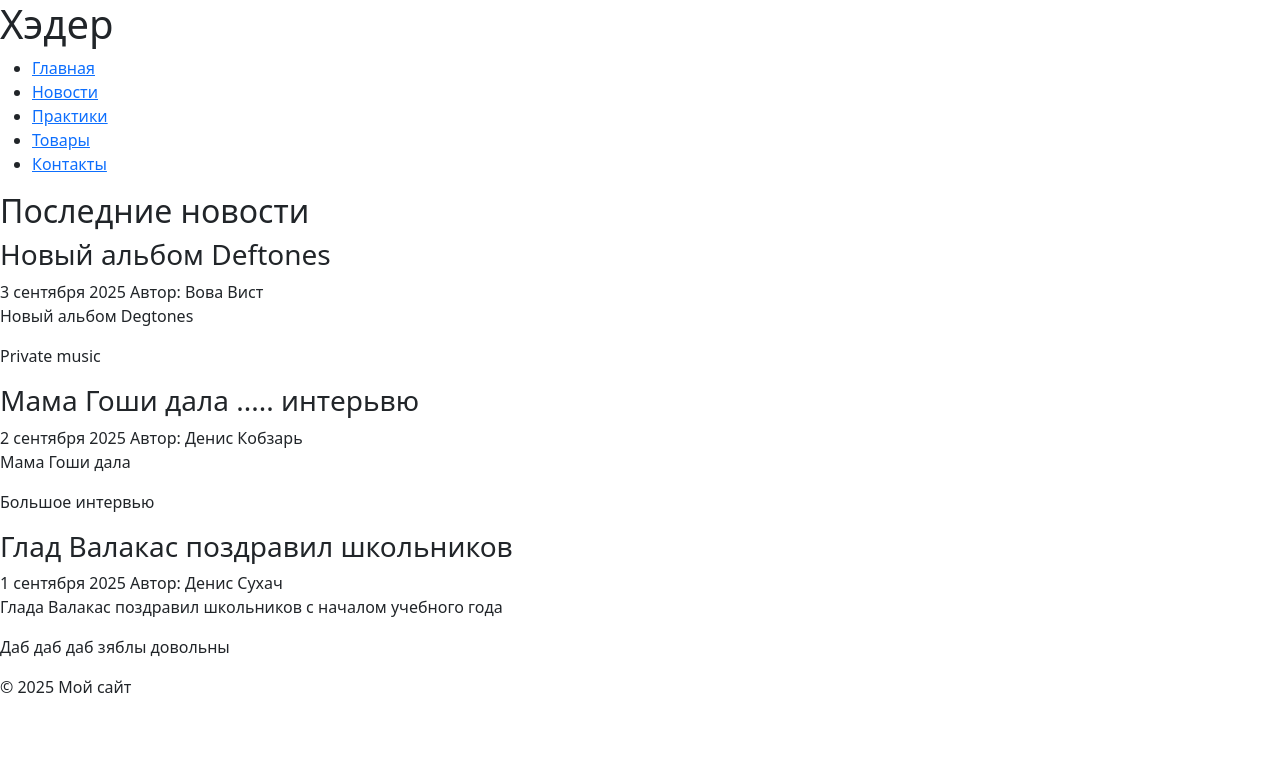
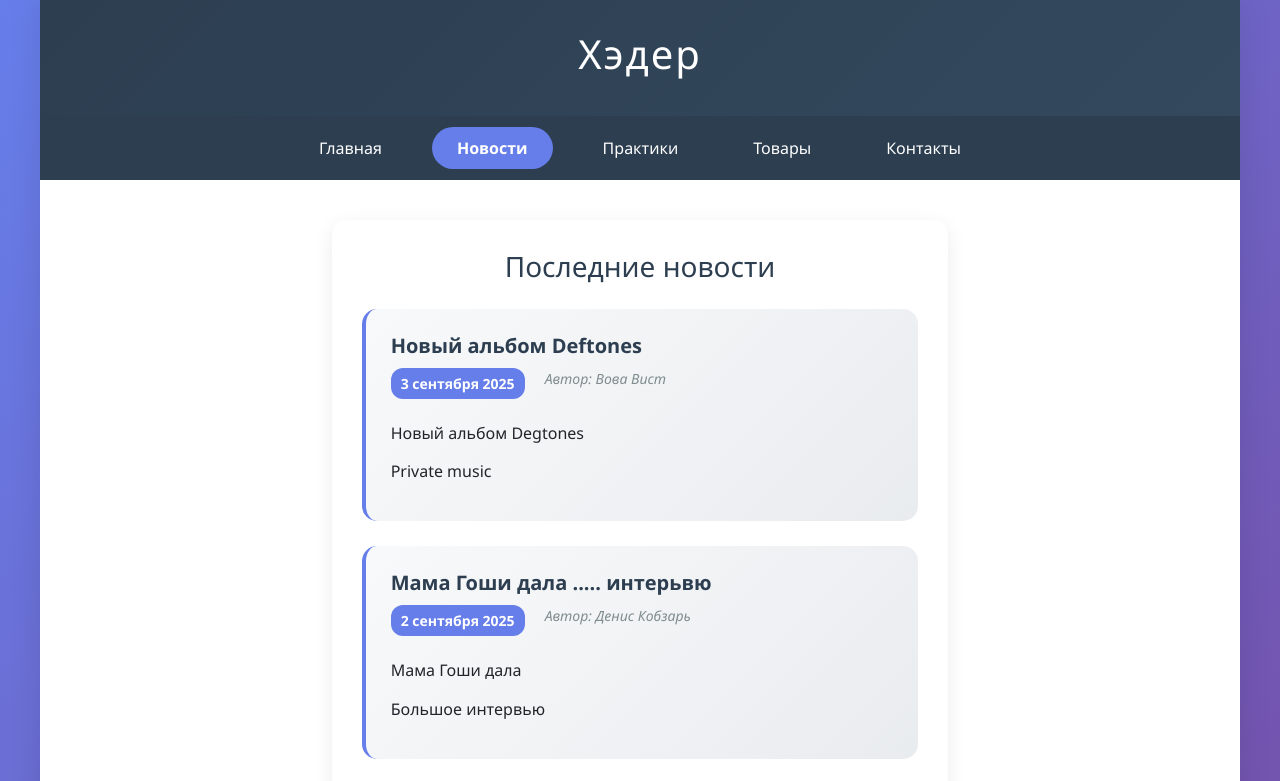
Before and after one commit to Apach876/frontend-and-backend-practice, a plain HTML site: page pages/news_v1.html in a window 1280 px wide. Shown: the top 781 px of the page. Drawn offline with nearby package versions, Linux system fonts and the light colour scheme; the site is published under a folder, as on GitHub Pages, so addresses that start at the root find nothing.

Commit message:
AAAAAAAAAA

```diff
--- a/index_v1.html
+++ b/index_v1.html
@@ -5,7 +5,7 @@
     <meta name="viewport" content="width=device-width, initial-scale=1.0">
     <title>Главная</title>
     <link href="https://cdn.jsdelivr.net/npm/bootstrap@5.3.2/dist/css/bootstrap.min.css" rel="stylesheet">
-    <link rel="stylesheet" href="/style/styles.css">
+    <link rel="stylesheet" href="../style/styles.css">
 </head>
 </head>
 <body>
--- a/pages/news_v1.html
+++ b/pages/news_v1.html
@@ -5,7 +5,7 @@
     <meta name="viewport" content="width=device-width, initial-scale=1.0">
     <title>Новости</title>
     <link href="https://cdn.jsdelivr.net/npm/bootstrap@5.3.2/dist/css/bootstrap.min.css" rel="stylesheet">
-    <link rel="stylesheet" href="/style/styles.css">
+    <link rel="stylesheet" href="../style/styles.css">
 </head>
 <body>
 <div class="page">
```
Also changed, not shown: pages/contacts_v1.html (+1 -1 lines), pages/goods_v1.html (+1 -1 lines), pages/practices_v1.html (+1 -1 lines).
